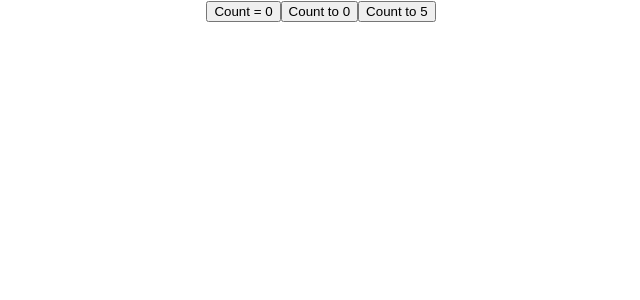
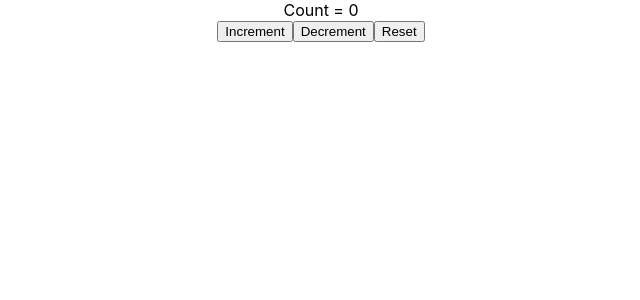
Before and after one commit to RAVIGANESHMBHAT/react-custom-hooks, a React (Create React App) app: page / in a window 1280 px wide. Shown: the top 300 px of the page, without its empty margins (319-959 px from the left). Built offline with nearby package versions, Linux system fonts and the light colour scheme.

Commit message:
React render and useReducer hook

```diff
--- a/src/App.js
+++ b/src/App.js
@@ -3,6 +3,7 @@
 import CounterTwo from "./components/CounterTwo";
 import DocTitleOne from "./components/DocTitleOne";
 import DocTitleTwo from "./components/DocTitleTwo";
+import { UseReducer } from "./components/UseReducer/UseReducer";
 import UserForm from "./components/UserForm";
 import { UseState } from "./components/UseState/UseState";
 
@@ -17,7 +18,8 @@
 
       {/* <UserForm /> */}
 
-      <UseState />
+      {/* <UseState /> */}
+      <UseReducer />
     </div>
   );
 }
--- /dev/null
+++ b/src/components/UseReducer/UseReducer.js
@@ -0,0 +1,28 @@
+import React, { useReducer } from "react";
+
+const initialState = 0;
+const reducer = (state, action) => {
+  switch (action) {
+    case "increment":
+      return state + 1;
+    case "decrement":
+      return state - 1;
+    case "reset":
+      return initialState;
+    default:
+      return state;
+  }
+};
+
+export const UseReducer = () => {
+  const [count, dispatch] = useReducer(reducer, initialState);
+  console.log("Usereducer rendered...");
+  return (
+    <div>
+      <div>Count = {count}</div>
+      <button onClick={() => dispatch("increment")}>Increment</button>
+      <button onClick={() => dispatch("decrement")}>Decrement</button>
+      <button onClick={() => dispatch("reset")}>Reset</button>
+    </div>
+  );
+};
```
Also changed, not shown: 1 other file (tests, documents, lock files or other folders).
